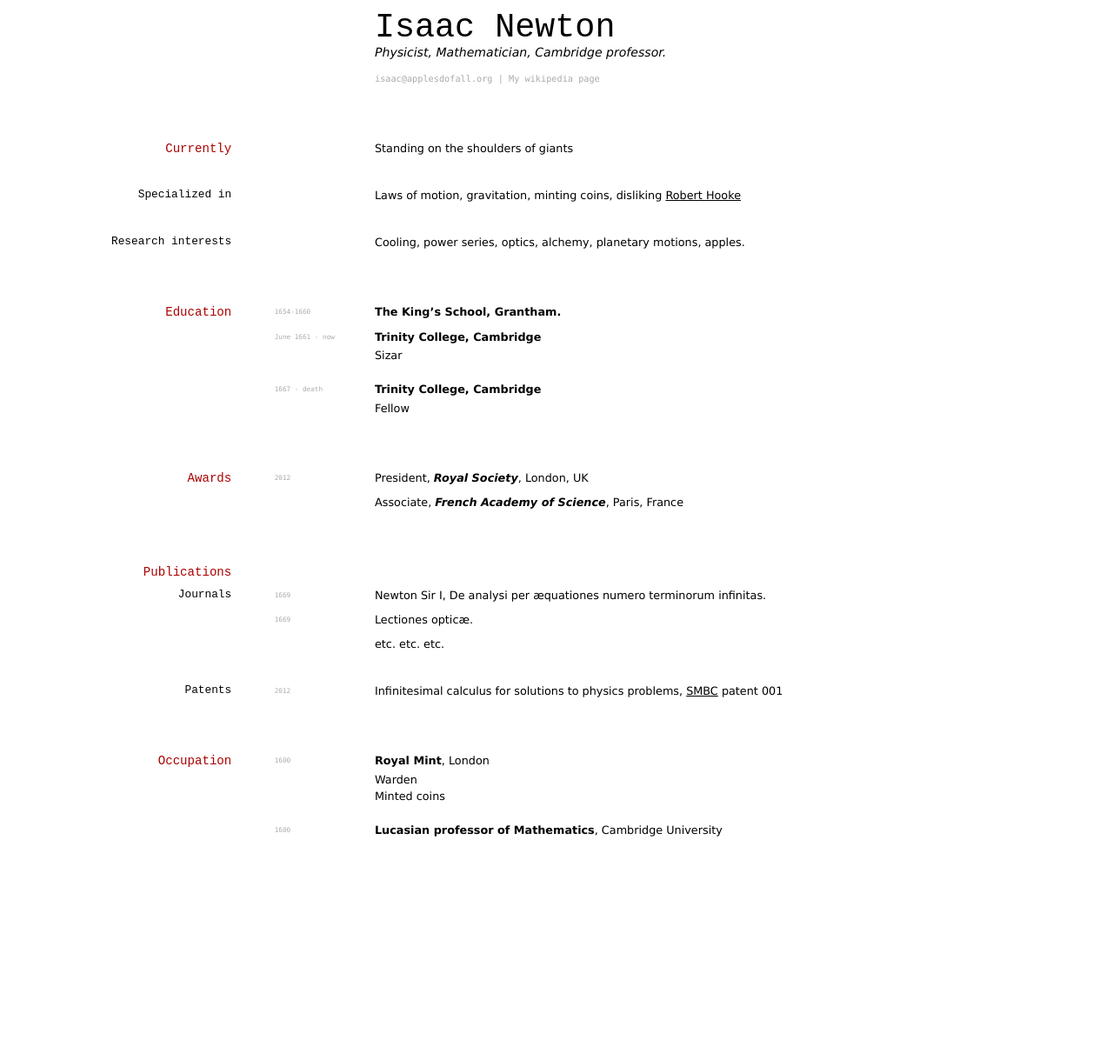
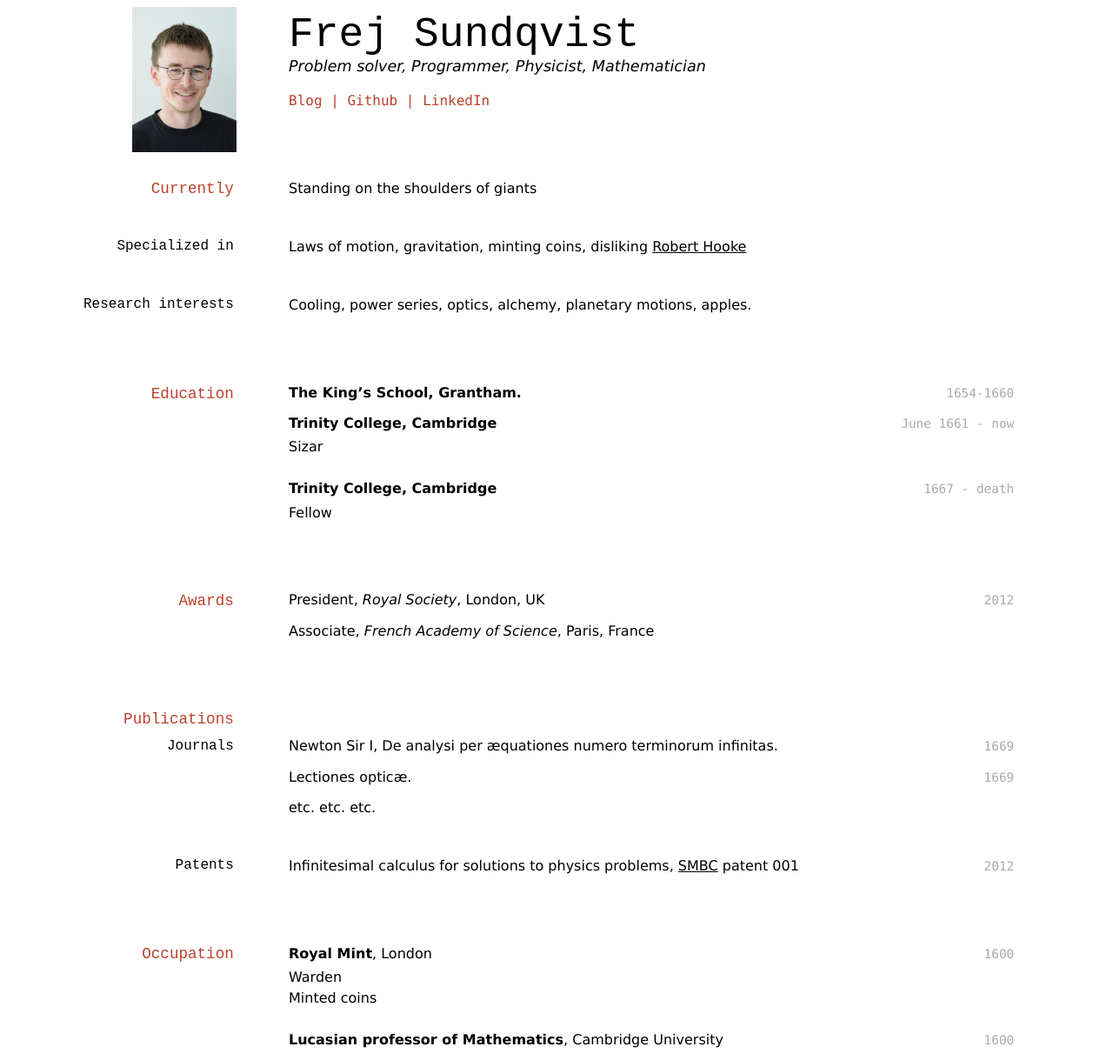
Before and after one commit to MyosQ/MyosQ.github.io, a Jekyll site: the page built from cv/index.md, in a window 1280 px wide. Shown: the whole page at 87% size. Built offline with Jekyll 4.4.1, drawn with Linux system fonts in a browser that asks for light colours; before the commit the page ends 973 px from its top, so only the background shows below that.

Commit message:
adding image to cv

```diff
--- a/_config.yml
+++ b/_config.yml
@@ -33,7 +33,7 @@ plugins:
 
 # CV
 markdown:   kramdown
-style:  kjhealy
+style:  davewhipp
 
 
 # Exclude from processing.
--- a/_layouts/cv.html
+++ b/_layouts/cv.html
@@ -5,6 +5,10 @@
   <title> {% if page.title %} {{ page.title }} | {% endif %} {{ site.name }}</title>
   <link href="media/{{ site.style }}-screen.css" type="text/css" rel="stylesheet" media="screen">
   <link href="media/{{ site.style }}-print.css" type="text/css" rel="stylesheet" media="print">
+
+  <!-- Added this line to use the picture style -->
+  <link href="media/picture-screen.css" type="text/css" rel="stylesheet" media="screen">
+  <link href="media/picture-print.css" type="text/css" rel="stylesheet" media="print">
 </head>
 <body>
   <div id="main">
--- a/cv/index.md
+++ b/cv/index.md
@@ -2,14 +2,21 @@
 layout: cv
 title: CV
 ---
-# Isaac Newton
-Physicist, Mathematician, Cambridge professor.
+<!-- ![Alt text]({{ site.baseurl }}/images/frej.jpg) -->
+<div id="profile_pic">
+    <img src="{{ site.baseurl }}/images/frej.jpg" alt="alt text">
+</div>
+
+# Frej Sundqvist
+Problem solver, Programmer, Physicist, Mathematician
 
 <div id="webaddress">
-<a href="isaac@applesdofall.org">isaac@applesdofall.org</a>
-| <a href="http://en.wikipedia.org/wiki/Isaac_Newton">My wikipedia page</a>
+<a href="https://myosq.github.io">Blog</a>
+|
+<a href="https://github.com/MyosQ">Github</a>
+|
+<a href="https://www.linkedin.com/in/frej-sundqvist-b8a49a14b/">LinkedIn</a>
 </div>
-
 
 ## Currently
 
--- /dev/null
+++ b/cv/media/picture-print.css
@@ -0,0 +1,12 @@
+#profile_pic {
+    font-size: 1em;
+    line-height: 2em;
+    position: absolute;
+    top: 0.5em;
+    text-align: right;
+    width: 20%;
+}
+
+#profile_pic img {
+    width: 5.5em;
+}
--- /dev/null
+++ b/cv/media/picture-screen.css
@@ -0,0 +1,12 @@
+#profile_pic {
+    font-size: 1em;
+    line-height: 2em;
+    position: absolute;
+    top: 0.5em;
+    text-align: right;
+    width: 20%;
+}
+
+#profile_pic img {
+    width: 7.5em;
+}
```
Also changed, not shown: images/frej.jpg (added).
